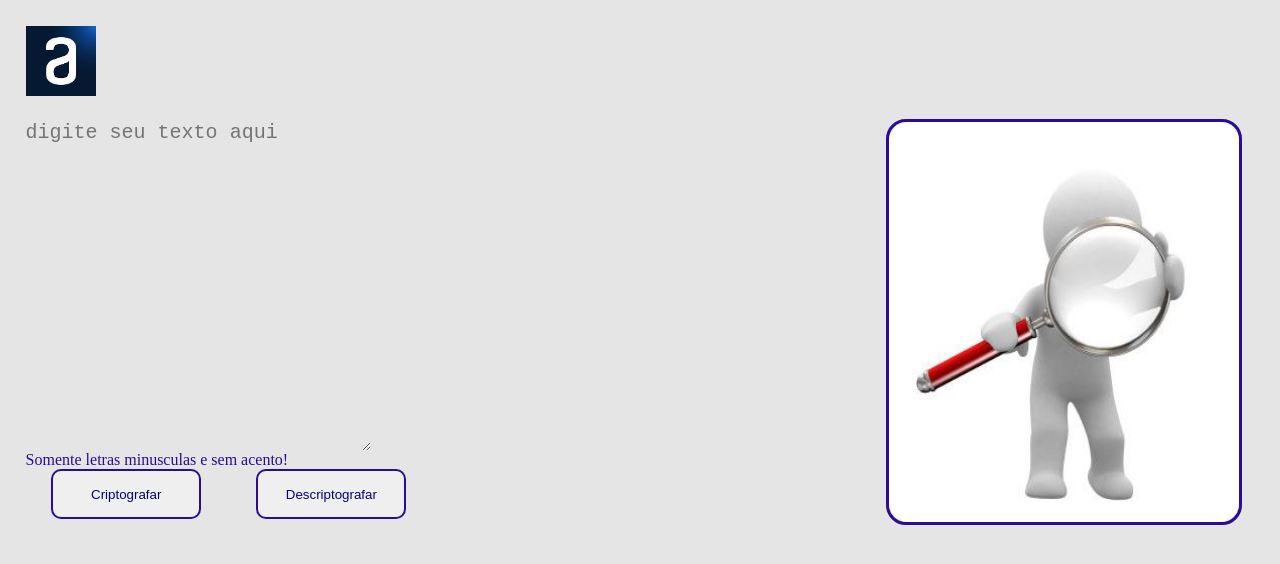
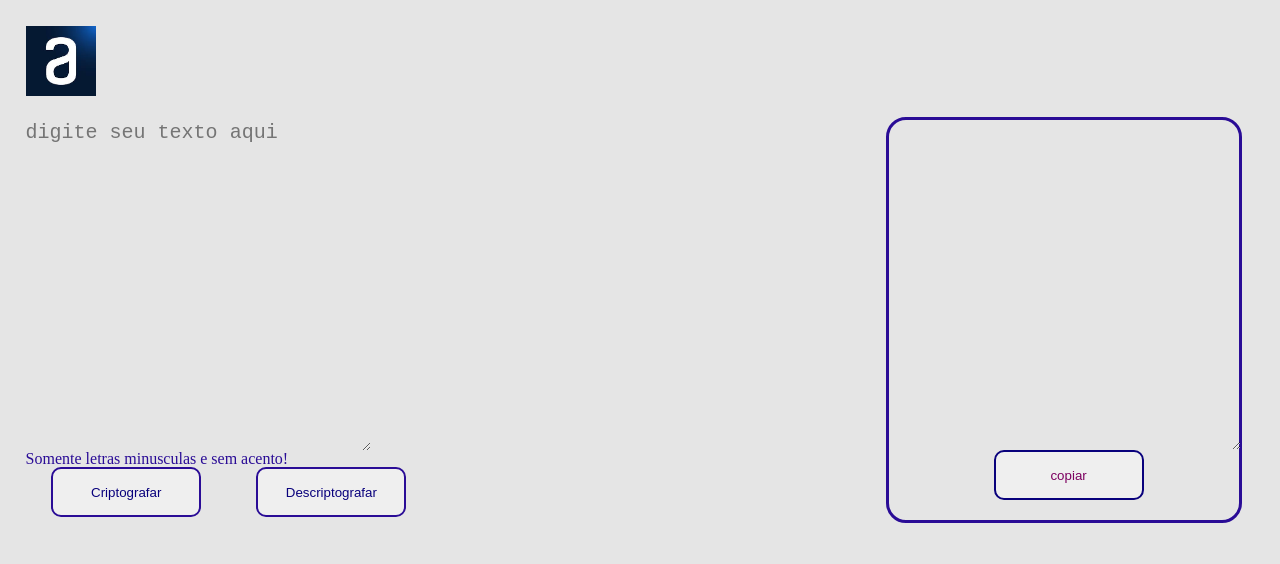
Before and after one commit to DiegoAlessandro1/decodificador, a plain HTML site: page index.html in a window 1280 px wide. Both pictures are taken after a click on the button "Criptografar". Drawn offline with Linux system fonts and the light colour scheme.

Commit message:
adicionado reset css e arquivo script

```diff
--- a/index.html
+++ b/index.html
@@ -19,15 +19,16 @@
             <p>Somente letras minusculas e sem acento!</p>
         </div>
 
-        <div class="output">
+        <div id="output">
             <img class="image-output" src="procurar.jpg" alt="boneco com lupa">
         </div>
 
         <div class="buttons">
-            <button class="btn-criptografar">Criptografar</button>
-            <button class="btn-descriptografar">Descriptografar</button>
+            <button onclick="criptografar()"  class="btn-criptografar">Criptografar</button>
+            <button onclick="descriptografar()"  class="btn-descriptografar">Descriptografar</button>
         </div>
     </main>
+    <script src="script.js"></script>
 
     <footer>
 
--- a/reset.css
+++ b/reset.css
@@ -0,0 +1,48 @@
+/* http://meyerweb.com/eric/tools/css/reset/
+   v2.0 | 20110126
+   License: none (public domain)
+*/
+
+html, body, div, span, applet, object, iframe,
+h1, h2, h3, h4, h5, h6, p, blockquote, pre,
+a, abbr, acronym, address, big, cite, code,
+del, dfn, em, img, ins, kbd, q, s, samp,
+small, strike, strong, sub, sup, tt, var,
+b, u, i, center,
+dl, dt, dd, ol, ul, li,
+fieldset, form, label, legend,
+table, caption, tbody, tfoot, thead, tr, th, td,
+article, aside, canvas, details, embed,
+figure, figcaption, footer, header, hgroup,
+menu, nav, output, ruby, section, summary,
+time, mark, audio, video {
+	margin: 0;
+	padding: 0;
+	border: 0;
+	font-size: 100%;
+	font: inherit;
+	vertical-align: baseline;
+}
+/* HTML5 display-role reset for older browsers */
+article, aside, details, figcaption, figure,
+footer, header, hgroup, menu, nav, section {
+	display: block;
+}
+body {
+	line-height: 1;
+}
+ol, ul {
+	list-style: none;
+}
+blockquote, q {
+	quotes: none;
+}
+blockquote:before, blockquote:after,
+q:before, q:after {
+	content: '';
+	content: none;
+}
+table {
+	border-collapse: collapse;
+	border-spacing: 0;
+}
--- /dev/null
+++ b/script.js
@@ -0,0 +1,37 @@
+var textInput = document.querySelector("#input-texto");
+var outInput = document.querySelector("#output");
+
+
+function criptografar(){
+    var texto = textInput.value;
+
+    var resultCriptografar = texto.replace(/e/g, "enter")
+    .replace(/i/g, "imes")
+    .replace(/a/g, "ai")
+    .replace(/o/g, "ober")
+    .replace(/u/g, "ufat")
+
+    document.getElementById('output').innerHTML = '<textarea reandoly id="input-texto">' + resultCriptografar +'</textarea>' + '<button class="btn-copiar" id="copiar" onclick="copiar()">copiar</button>'
+}
+
+function descriptografar(){
+    var texto = textInput.value;
+
+    var resultDescriptografar = texto.replace(/enter/g,"e")
+    .replace(/imes/g, "i")
+    .replace(/ai/g,"a")
+    .replace(/ober/g, "o")
+    .replace(/ufat/g, "u")
+
+    document.getElementById('output').innerHTML = '<textarea reandoly id="input-texto">' + resultDescriptografar + '</textarea>' + '<button class="btn-copiar" id="copiar"  onclick="copiar()">Copiar</button>'
+
+}
+
+function copiar(){
+    var textCop = document.getElementById('output').innerHTML = '<textarea reandoly id="input-texto">' + resultDescriptografar + '</textarea>' + '<button class="btn-copiar" id="copiar"  onclick="copiar()">Copiado</button>';
+
+    textCop.select();
+    document.execCommand('copy');
+    alert("Texto Copiado");
+
+}
--- a/style.css
+++ b/style.css
@@ -42,7 +42,7 @@ p{
 
 }
 
-.output{
+#output{
     position: relative;
     bottom: 350px;
     display:inline;
@@ -99,3 +99,15 @@ p{
     border: 2px solid #960c0c;
     transition: 0.5s all;
 }
+
+.btn-copiar{
+    border: 2px solid #09017c;
+    border-radius: 10px;
+    text-decoration: none;
+    color: #7c0160;
+    width: 150px;
+    height: 50px;
+    margin-bottom: 10%;
+    margin-left: 30%;
+    cursor: pointer;
+}
```
